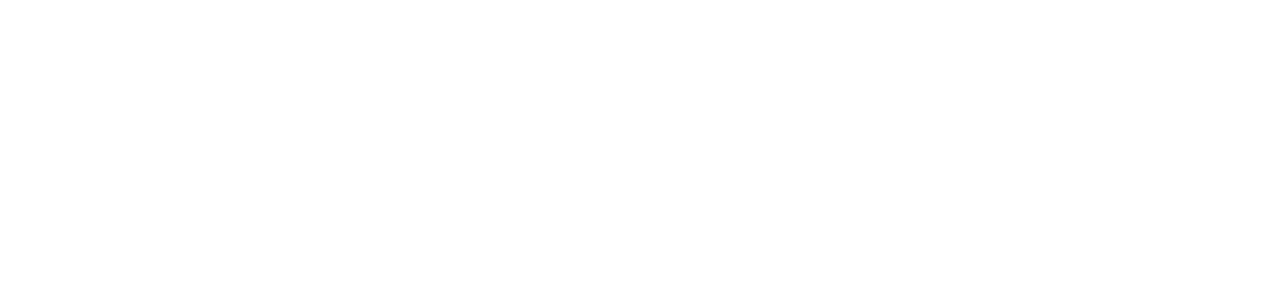
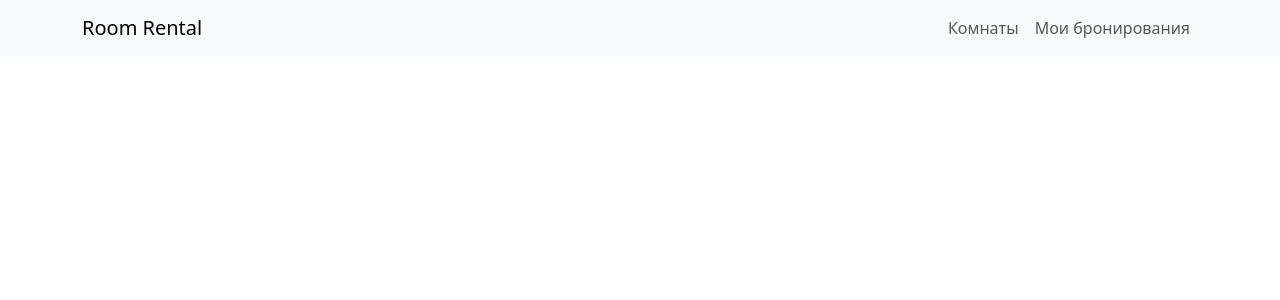
Before and after one commit to teteik/room-rental-ui, an Angular app: page / in a window 1280 px wide. Shown: the top 300 px of the page. Built offline with nearby package versions, Linux system fonts and the light colour scheme.

Commit message:
add  navbar

```diff
--- a/src/app/app.html
+++ b/src/app/app.html
@@ -1 +1,11 @@
+<nav class="navbar navbar-expand-lg navbar-light bg-light">
+  <div class="container">
+    <a class="navbar-brand" href="#">Room Rental</a>
+    <div class="navbar-nav">
+      <a class="nav-link" [routerLink]="['/rooms']">Комнаты</a>
+      <a class="nav-link" [routerLink]="['/my-bookings']">Мои бронирования</a>
+    </div>
+  </div>
+</nav>
+
 <router-outlet></router-outlet>
--- a/src/app/app.ts
+++ b/src/app/app.ts
@@ -1,9 +1,9 @@
 import { Component, signal } from '@angular/core';
-import { RouterOutlet } from '@angular/router';
+import { RouterLink, RouterOutlet } from '@angular/router';
 
 @Component({
   selector: 'app-root',
-  imports: [RouterOutlet],
+  imports: [RouterOutlet, RouterLink],
   templateUrl: './app.html',
   styleUrl: './app.css'
 })
```
